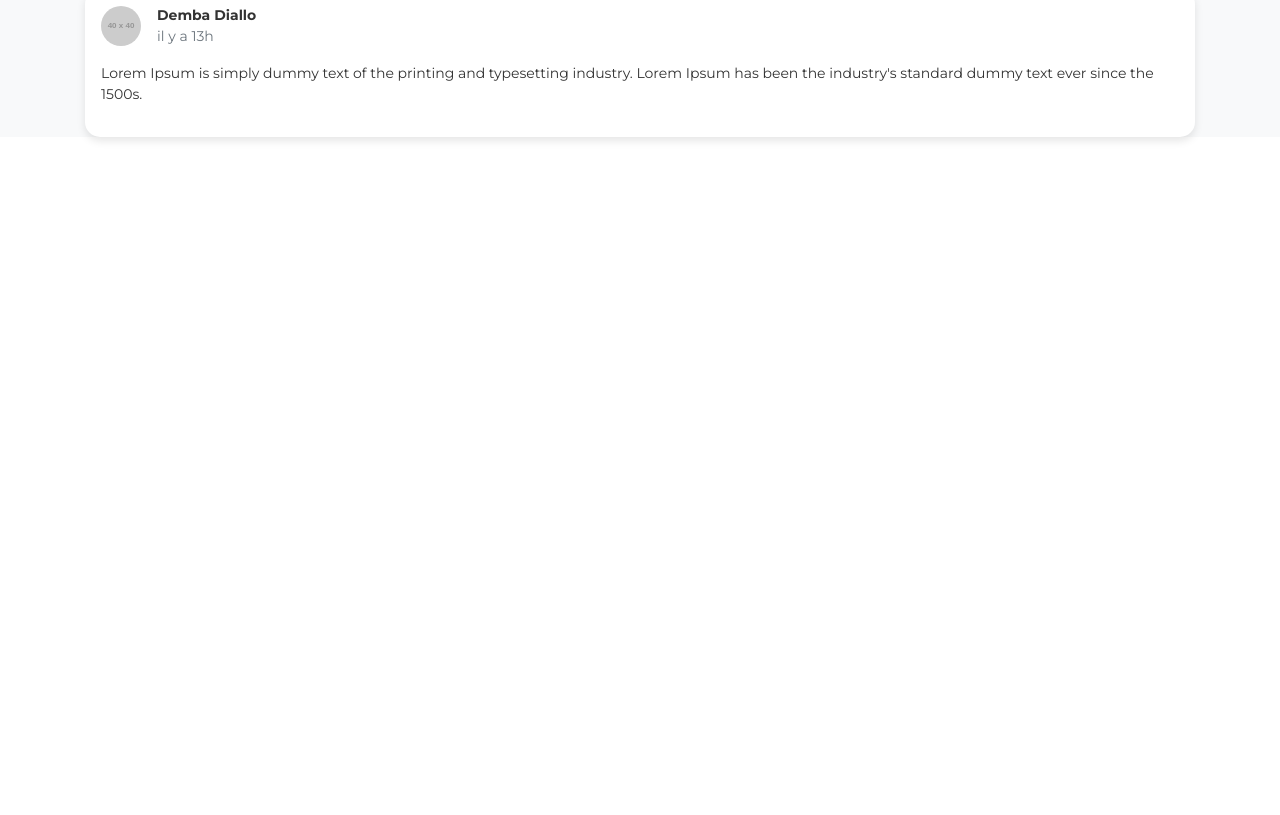
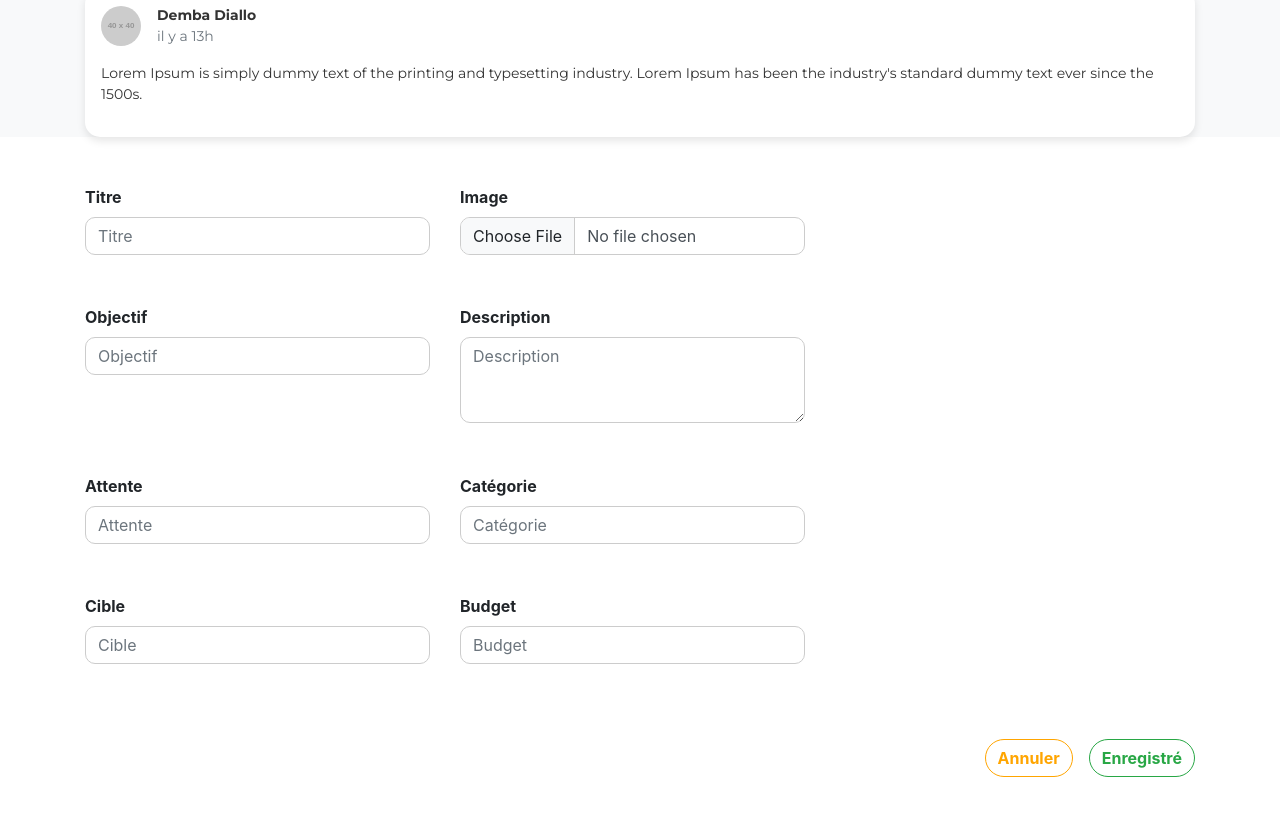
Before and after one commit to BounAbdallah/samagokhFront, an Angular app: page / in a window 1280 px wide. Shown: the part 3118-3933 px from the top of the page. Before the commit the page ends 3303 px from the top, so only its background shows below. Built offline with nearby package versions, Linux system fonts and the light colour scheme.

Commit message:
Ajout du formulaire d'ajout d'un projet

```diff
--- /dev/null
+++ b/src/app/Composants/Maire/project-form/project-form.component.css
@@ -0,0 +1,40 @@
+.row{
+  width: 750px;
+height: 530px;
+flex-shrink: 0;
+}
+
+label {
+  font-weight: bold;
+}
+
+input.form-control,
+textarea.form-control {
+  border-radius: 10px;
+  border: 1px solid #cccccc;
+  font-size: 16px;
+}
+
+button.btn-outline-warning {
+  color: #ffa500;
+  border-color: #ffa500;
+  font-weight: bold;
+  border-radius: 20px;
+}
+
+button.btn-outline-warning:hover {
+  background-color: #ffa500;
+  color: #fff;
+}
+
+button.btn-outline-success {
+  color: #28a745;
+  border-color: #28a745;
+  font-weight: bold;
+  border-radius: 20px;
+}
+
+button.btn-outline-success:hover {
+  background-color: #28a745;
+  color: #fff;
+}
--- /dev/null
+++ b/src/app/Composants/Maire/project-form/project-form.component.html
@@ -0,0 +1,44 @@
+<div class="container my-5">
+  <form [formGroup]="projectForm" (ngSubmit)="onSubmit()">
+    <div class="row">
+      <div class="col-md-6 mb-3">
+        <label for="titre">Titre</label>
+        <input type="text" class="form-control" id="titre" formControlName="titre" placeholder="Titre">
+      </div>
+      <div class="col-md-6 mb-3">
+        <label for="titre">Image</label>
+        <input type="file" class="form-control" id="image" formControlName="image" placeholder="Image du projet">
+      </div>
+      <div class="col-md-6 mb-3">
+        <label for="objectif">Objectif</label>
+        <input type="text" class="form-control" id="objectif" formControlName="objectif" placeholder="Objectif">
+      </div>
+
+      <div class="col-md-6 mb-3">
+        <label for="description">Description</label>
+        <textarea class="form-control" id="description" rows="3" formControlName="description" placeholder="Description"></textarea>
+      </div>
+      <div class="col-md-6 mb-3">
+        <label for="attente">Attente</label>
+        <input type="text" class="form-control" id="attente" formControlName="attente" placeholder="Attente">
+      </div>
+      <div class="col-md-6 mb-3">
+        <label for="categorie">Catégorie</label>
+        <input type="text" class="form-control" id="categorie" formControlName="categorie" placeholder="Catégorie">
+      </div>
+      <div class="col-md-6 mb-3">
+        <label for="cible">Cible</label>
+        <input type="text" class="form-control" id="cible" formControlName="cible" placeholder="Cible">
+      </div>
+      <div class="col-md-6 mb-3">
+        <label for="budget">Budget</label>
+        <input type="text" class="form-control" id="budget" formControlName="budget" placeholder="Budget">
+      </div>
+    </div>
+
+    <div class="d-flex justify-content-end mt-4">
+      <button type="button" class="btn btn-outline-warning mr-3" (click)="onCancel()">Annuler</button>
+      <button type="submit" class="btn btn-outline-success">Enregistré</button>
+    </div>
+  </form>
+</div>
--- /dev/null
+++ b/src/app/Composants/Maire/project-form/project-form.component.ts
@@ -0,0 +1,36 @@
+import { Component, OnInit } from '@angular/core';
+import { FormBuilder, FormGroup, ReactiveFormsModule } from '@angular/forms';
+
+@Component({
+  selector: 'app-project-form',
+  standalone: true,
+  imports: [ReactiveFormsModule],  // Ajout de ReactiveFormsModule ici
+  templateUrl: './project-form.component.html',
+  styleUrls: ['./project-form.component.css']
+})
+export class ProjectFormComponent implements OnInit {
+  projectForm: FormGroup;
+
+  constructor(private fb: FormBuilder) {
+    this.projectForm = this.fb.group({
+      titre: [''],
+      objectif: [''],
+      image: [''],
+      description: [''],
+      attente: [''],
+      categorie: [''],
+      cible: [''],
+      budget: ['']
+    });
+  }
+
+  ngOnInit(): void {}
+
+  onSubmit() {
+    console.log(this.projectForm.value);
+  }
+
+  onCancel() {
+    this.projectForm.reset();
+  }
+}
--- a/src/app/app.component.html
+++ b/src/app/app.component.html
@@ -16,3 +16,5 @@
 
 
 <app-commentaire></app-commentaire>
+
+<app-project-form></app-project-form>
```
Also changed, not shown: src/app/app.component.ts (+7 -1 lines), 1 other file (tests, documents, lock files or other folders).
